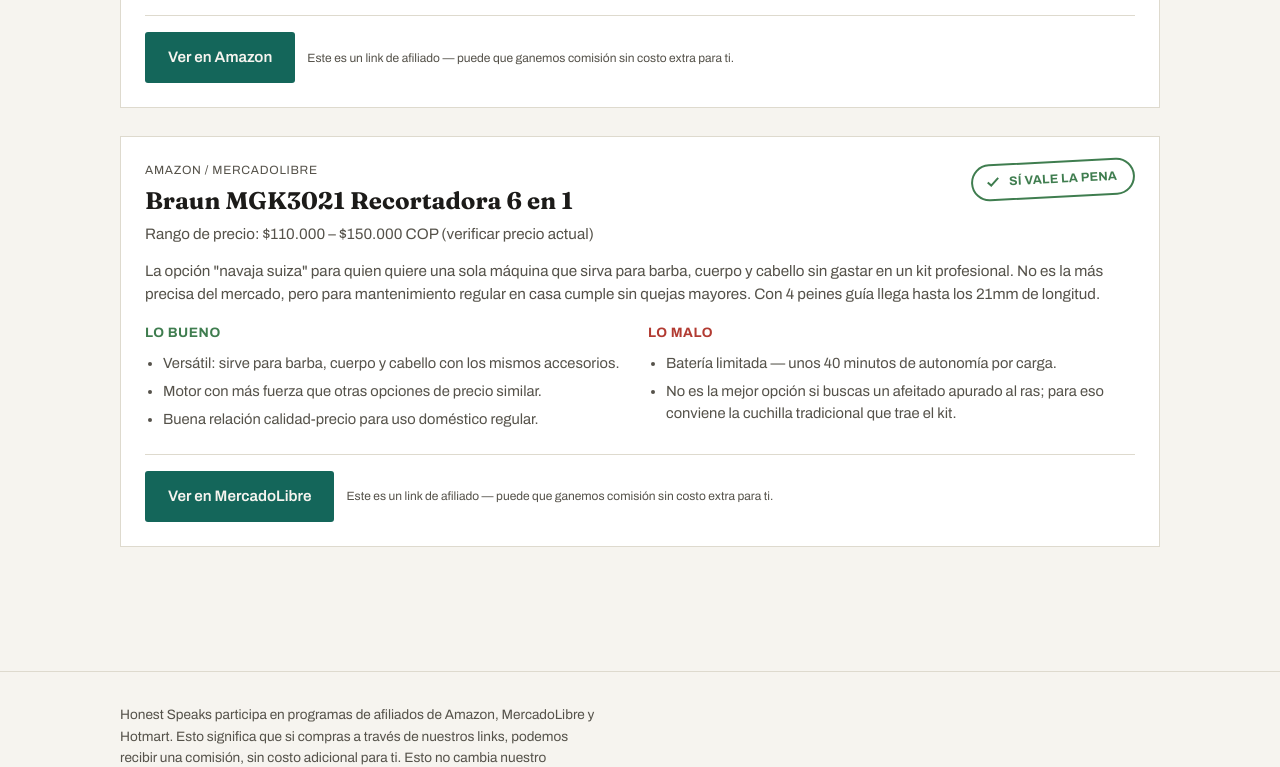
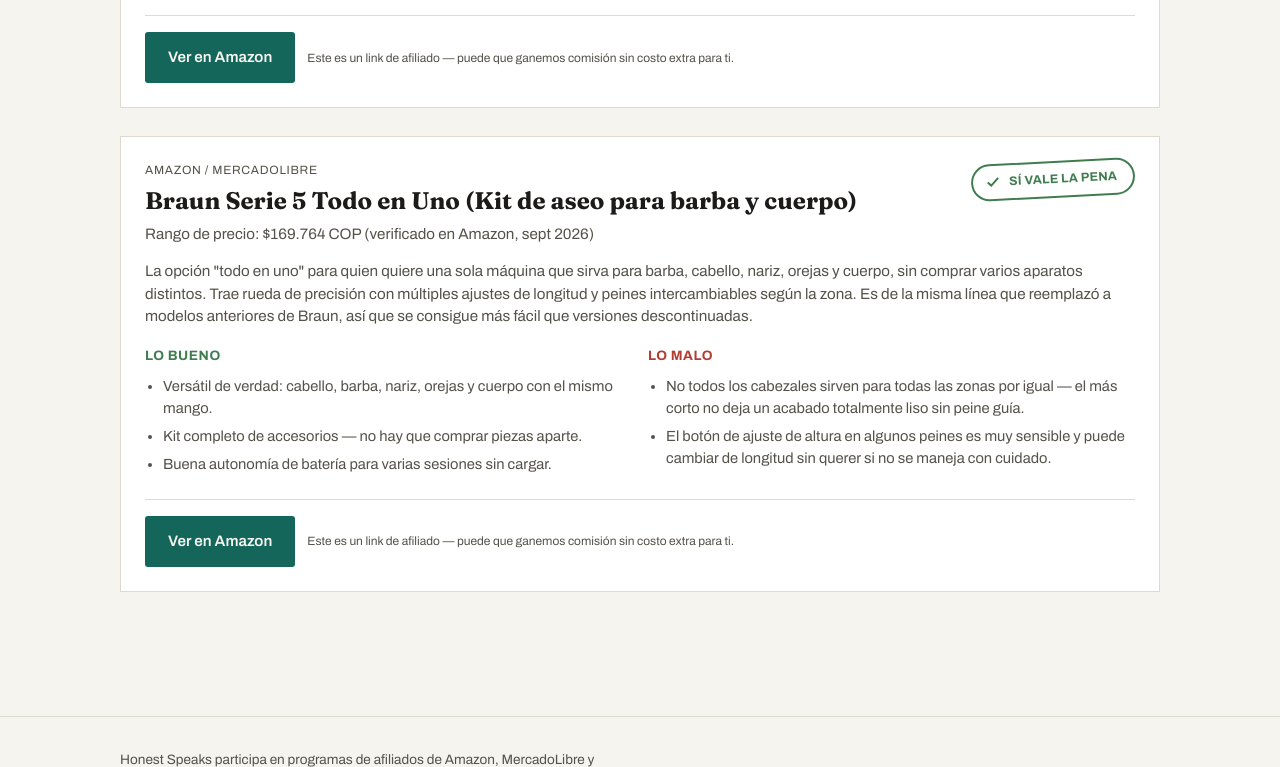
Before and after one commit to honestspeacks/honestspeaks, a plain HTML site: page resenas.html in a window 1280 px wide. Shown: the part 728-1495 px from the top of the page. Drawn offline with Linux system fonts and the light colour scheme.

Commit message:
Update product reviews with current pricing and details

```diff
--- a/resenas.html
+++ b/resenas.html
@@ -40,7 +40,7 @@
         <div>
           <p class="platform">Amazon / MercadoLibre</p>
           <h2>Philips OneBlade First Shave</h2>
-          <p class="price">Rango de precio: $120.000 – $180.000 COP (verificar precio actual)</p>
+          <p class="price">Rango de precio: $109.633 COP (verificado en Amazon, sept 2026)</p>
         </div>
         <span class="stamp">
           <svg viewBox="0 0 24 24" fill="none" stroke="currentColor" stroke-width="3"><path d="M4 12l5 5L20 6"/></svg>
@@ -79,8 +79,8 @@
       <div class="review-detail-top">
         <div>
           <p class="platform">Amazon / MercadoLibre</p>
-          <h2>Braun MGK3021 Recortadora 6 en 1</h2>
-          <p class="price">Rango de precio: $110.000 – $150.000 COP (verificar precio actual)</p>
+                    <h2>Braun Serie 5 Todo en Uno (Kit de aseo para barba y cuerpo)</h2>
+          <p class="price">Rango de precio: $169.764 COP (verificado en Amazon, sept 2026)</p>
         </div>
         <span class="stamp">
           <svg viewBox="0 0 24 24" fill="none" stroke="currentColor" stroke-width="3"><path d="M4 12l5 5L20 6"/></svg>
@@ -88,30 +88,31 @@
         </span>
       </div>
 
-      <p class="summary">La opción "navaja suiza" para quien quiere una sola máquina que sirva para barba, cuerpo y cabello sin gastar en un kit profesional. No es la más precisa del mercado, pero para mantenimiento regular en casa cumple sin quejas mayores. Con 4 peines guía llega hasta los 21mm de longitud.</p>
+      <p class="summary">La opción "todo en uno" para quien quiere una sola máquina que sirva para barba, cabello, nariz, orejas y cuerpo, sin comprar varios aparatos distintos. Trae rueda de precisión con múltiples ajustes de longitud y peines intercambiables según la zona. Es de la misma línea que reemplazó a modelos anteriores de Braun, así que se consigue más fácil que versiones descontinuadas.</p>
 
       <div class="pros-cons">
         <div class="pros">
           <h3>Lo bueno</h3>
           <ul>
-            <li>Versátil: sirve para barba, cuerpo y cabello con los mismos accesorios.</li>
-            <li>Motor con más fuerza que otras opciones de precio similar.</li>
-            <li>Buena relación calidad-precio para uso doméstico regular.</li>
+            <li>Versátil de verdad: cabello, barba, nariz, orejas y cuerpo con el mismo mango.</li>
+            <li>Kit completo de accesorios — no hay que comprar piezas aparte.</li>
+            <li>Buena autonomía de batería para varias sesiones sin cargar.</li>
           </ul>
         </div>
         <div class="cons">
           <h3>Lo malo</h3>
           <ul>
-            <li>Batería limitada — unos 40 minutos de autonomía por carga.</li>
-            <li>No es la mejor opción si buscas un afeitado apurado al ras; para eso conviene la cuchilla tradicional que trae el kit.</li>
+            <li>No todos los cabezales sirven para todas las zonas por igual — el más corto no deja un acabado totalmente liso sin peine guía.</li>
+            <li>El botón de ajuste de altura en algunos peines es muy sensible y puede cambiar de longitud sin querer si no se maneja con cuidado.</li>
           </ul>
         </div>
       </div>
 
       <div class="buy-row">
-        <a href="#" class="btn btn-primary">Ver en MercadoLibre</a>
+        <a href="#" class="btn btn-primary">Ver en Amazon</a>
         <span class="disclosure-tag">Este es un link de afiliado — puede que ganemos comisión sin costo extra para ti.</span>
       </div>
+    </article>
     </article>
 
   </div>
```
